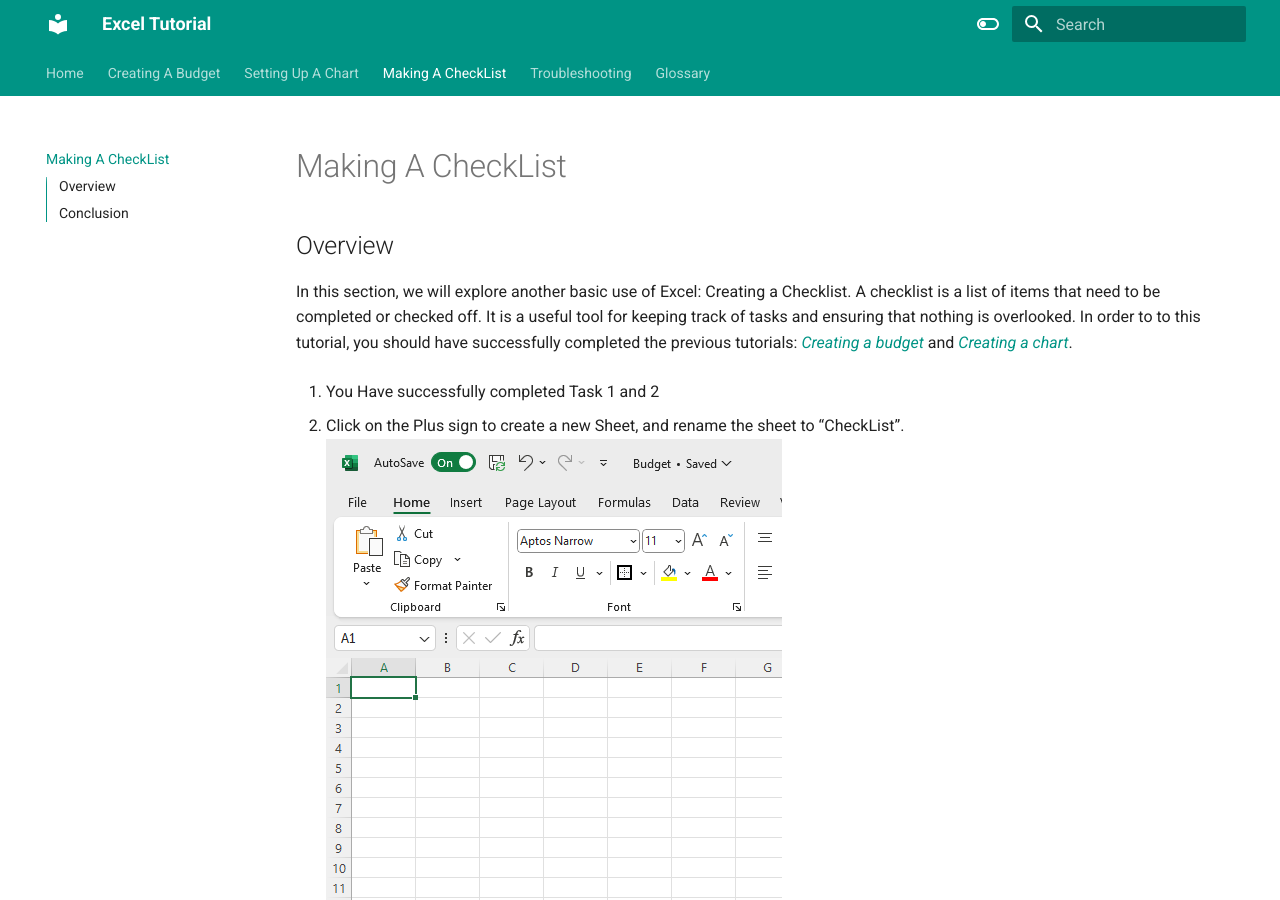
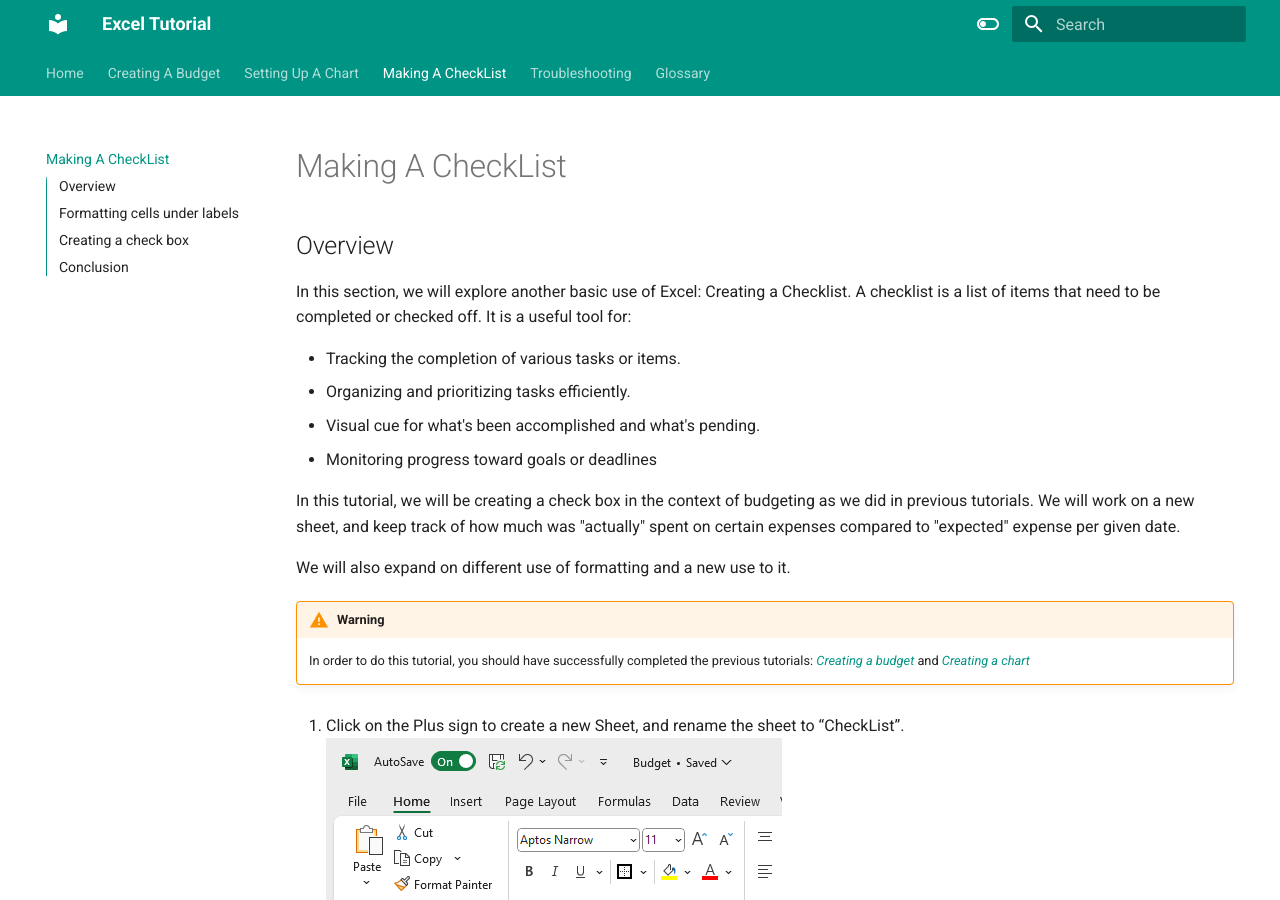
Before and after one commit to Hmute/ExcelUserDoc, an MkDocs documentation site: the page built from docs/Task3.md, in a window 1280 px wide and 900 px high. Built offline with MkDocs 1.6.1 and Material for MkDocs 9.7.7, drawn with Linux system fonts in a browser that asks for light colours; some of the changed text lies outside the part shown.

Commit message:
Clean up task 3

```diff
--- a/docs/Task3.md
+++ b/docs/Task3.md
@@ -2,9 +2,21 @@
 
 ## Overview
 
-In this section, we will explore another basic use of Excel: Creating a Checklist. A checklist is a list of items that need to be completed or checked off. It is a useful tool for keeping track of tasks and ensuring that nothing is overlooked. In order to to this tutorial, you should have successfully completed the previous tutorials: [_Creating a budget_](Task1.md) and [_Creating a chart_](Task2.md).
+In this section, we will explore another basic use of Excel: Creating a Checklist. A checklist is a list of items that need to be completed or checked off. It is a useful tool for:
 
-0. You Have successfully completed Task 1 and 2
+* Tracking the completion of various tasks or items.
+* Organizing and prioritizing tasks efficiently.
+* Visual cue for what's been accomplished and what's pending.
+* Monitoring progress toward goals or deadlines
+
+
+In this tutorial, we will be creating a check box in the context of budgeting as we did in previous tutorials. We will work on a new sheet, and keep track of how much was "actually" spent on certain expenses compared to "expected" expense per given date.
+
+We will also expand on different use of formatting and a new use to it.
+
+!!! warning "Warning"
+    <i class="fas fa-exclamation-triangle"></i> In order to do this tutorial, you should have successfully completed the previous tutorials: [_Creating a budget_](Task1.md) and [_Creating a chart_](Task2.md)
+
 
 1. Click on the Plus sign to create a new Sheet, and rename the sheet to “CheckList”.
 ![Task3 Image](Assets/Task3/Task3_1.png)
@@ -18,16 +30,32 @@ Hover Over the border between ROW A and ROW B, until you see the cursor become a
 4.  Click on cell A1  to E1 and Label them in sequence, “Task,” “Expected,” “Actual,” “Date,” "Check”.
 ![Task3 Image](Assets/Task3/Task3_3.png)
 
+## Formatting cells under labels
+
+!!! note "Info"
+    <i class="fas fa-info-circle"></i> Cells can be formatted even if they are empty. Their input will automatically get formatted.
+
+
+5. Click and drag the cells under "Expected" and "Actual to needed amount.
+![Task3 Image](Assets/Task3/Task3_4A.png)
+In our example, we are highlighting the cells under those labels down to 11.
 
 5.  Format Cells Under Labels “Expected” and “Actual” to currency (As previously explained in [_Creating a budget_](Task1.md))
 ![Task3 Image](Assets/Task3/Task3_4.png)
+Note that although the cells under those labels are empty, they are highlighted from the previous step, so their inputs will automatically be formatted to currency.
+
 
 
 6.  Format the cells under label “date” by going to the drop down menu on the “Number” sub section and set it to “Long Date”
 ![Task3 Image](Assets/Task3/Task3_5.png)
- Data format can be done before inputting data. This will make the input data into date format. The Date input must have three sections divided by slash or dash in order to work, but date usually follows the date format(YYYYMMDD).
+ Again, data format can be done before inputting data. This will make the input data into date format. The Date input must have three sections divided by slash or dash in order to work, but date usually follows the date format(YYYYMMDD).
 ![Task3 Image](Assets/Task3/Task3_5B.png)
 ![Task3 Image](Assets/Task3/Task3_5C.png)
+
+## Creating a check box
+!!! note "Info"
+    <i class="fas fa-info-circle"></i> Check box is under the "Developer" Tab, but we need to manually add it, as it is not provided in Excel by default.
+
 
 7.  Right Click Under The “Review” Tab on the top of the Navigation Bar and hit the “customize Ribbon Option”, and check mark the “Developer” Option, press OK.
 ![Task3 Image](Assets/Task3/Task3_6.png)
```
Also changed, not shown: docs/Task1.md (+2 -2 lines), docs/Assets/Task3/Task3_4A.png (added).
